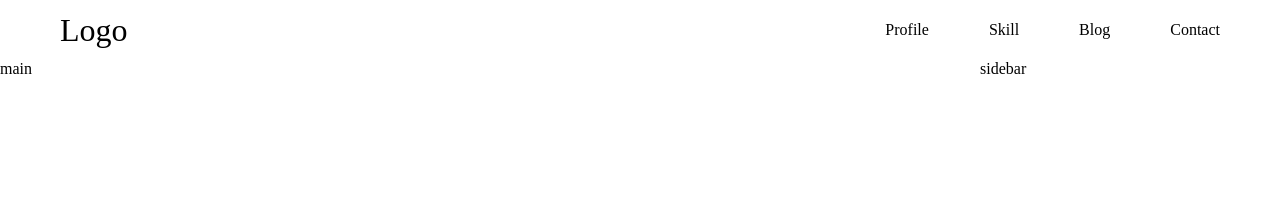
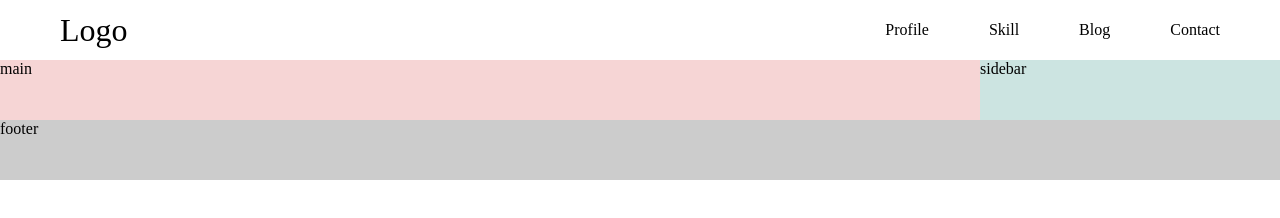
Before and after one commit to onimotu/my-portfolio-site, a plain HTML site: page index.html in a window 1280 px wide. Drawn offline with Linux system fonts and the light colour scheme.

Commit message:
[update] footer, main, sidebarの色

```diff
--- a/css/style.scss
+++ b/css/style.scss
@@ -8,7 +8,7 @@
 
 .content {
   height: 60px;
-  // background: $red;
+  background: rgba($red, 0.2);
   flex-grow: 1;
 }
 
@@ -16,10 +16,10 @@
   height: 60px;
   width: 100%;
   max-width: 300px;
-  // background: $green;
+  background: rgba($green, 0.2);
 }
 
 .footer {
   height: 60px;
-  // background: $blue;
+  background: rgba(0, 0, 0, 0.2);
 }
--- a/index.html
+++ b/index.html
@@ -23,6 +23,6 @@
       <main class="content">main</main>
       <aside class="sidebar">sidebar</aside>
     </div>
-    <footer class="footer"></footer>
+    <footer class="footer">footer</footer>
   </body>
 </html>
```
Also changed, not shown: css/style.min.css, 1 other file.
